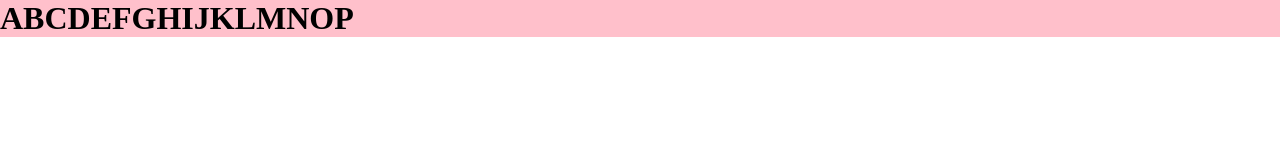
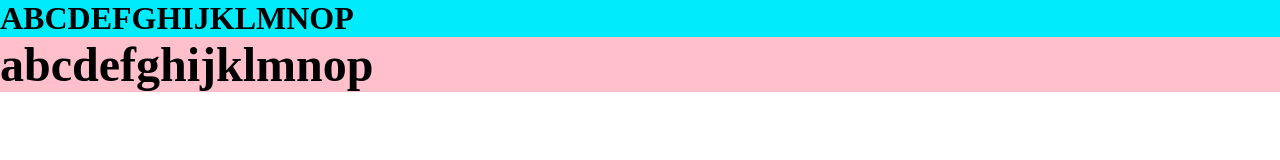
Before and after one commit to chansol4517/abcd, a plain HTML site: page index.html in a window 1280 px wide. Drawn offline with Linux system fonts and the light colour scheme.

Commit message:
fjowqeijfqo

```diff
--- a/index.html
+++ b/index.html
@@ -7,8 +7,12 @@
     <link rel="stylesheet" href="css/style.css" />
   </head>
   <body>
-    <div>
+    <div class="box1">
       <h1>ABCDEFGHIJKLMNOP</h1>
+
+      <div class="box2">
+        <h2>abcdefghijklmnop</h2>
+      </div>
 
     </div>
 
--- a/scss/style.scss
+++ b/scss/style.scss
@@ -7,3 +7,9 @@ div{
    h1{font-size: 2rem;
  }
 }
+
+.box1{background-color: rgb(0, 235, 252);
+    h2 {font-size: 3rem;
+
+    }
+}
```
Also changed, not shown: css/style.css, 1 other file.
